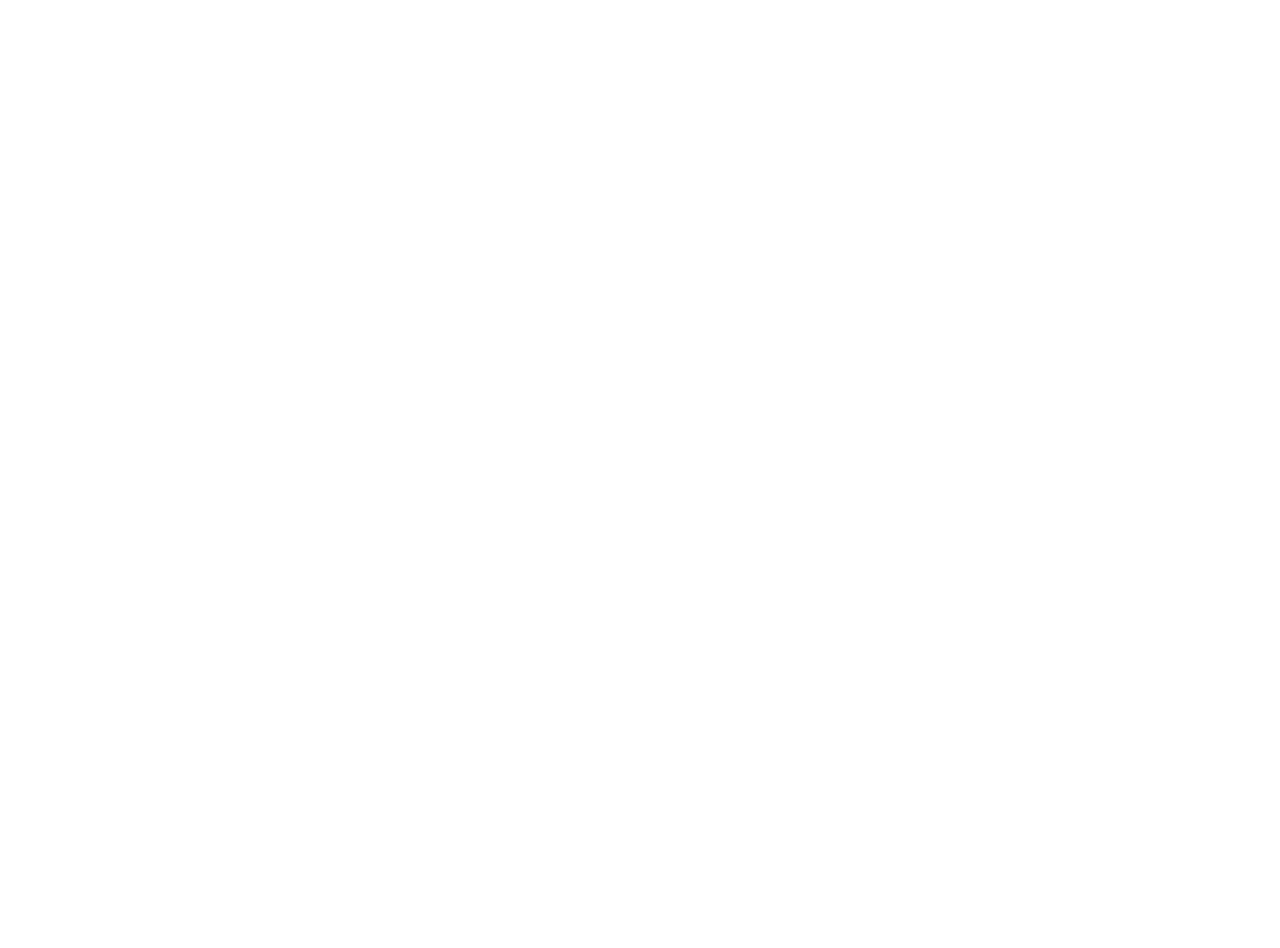
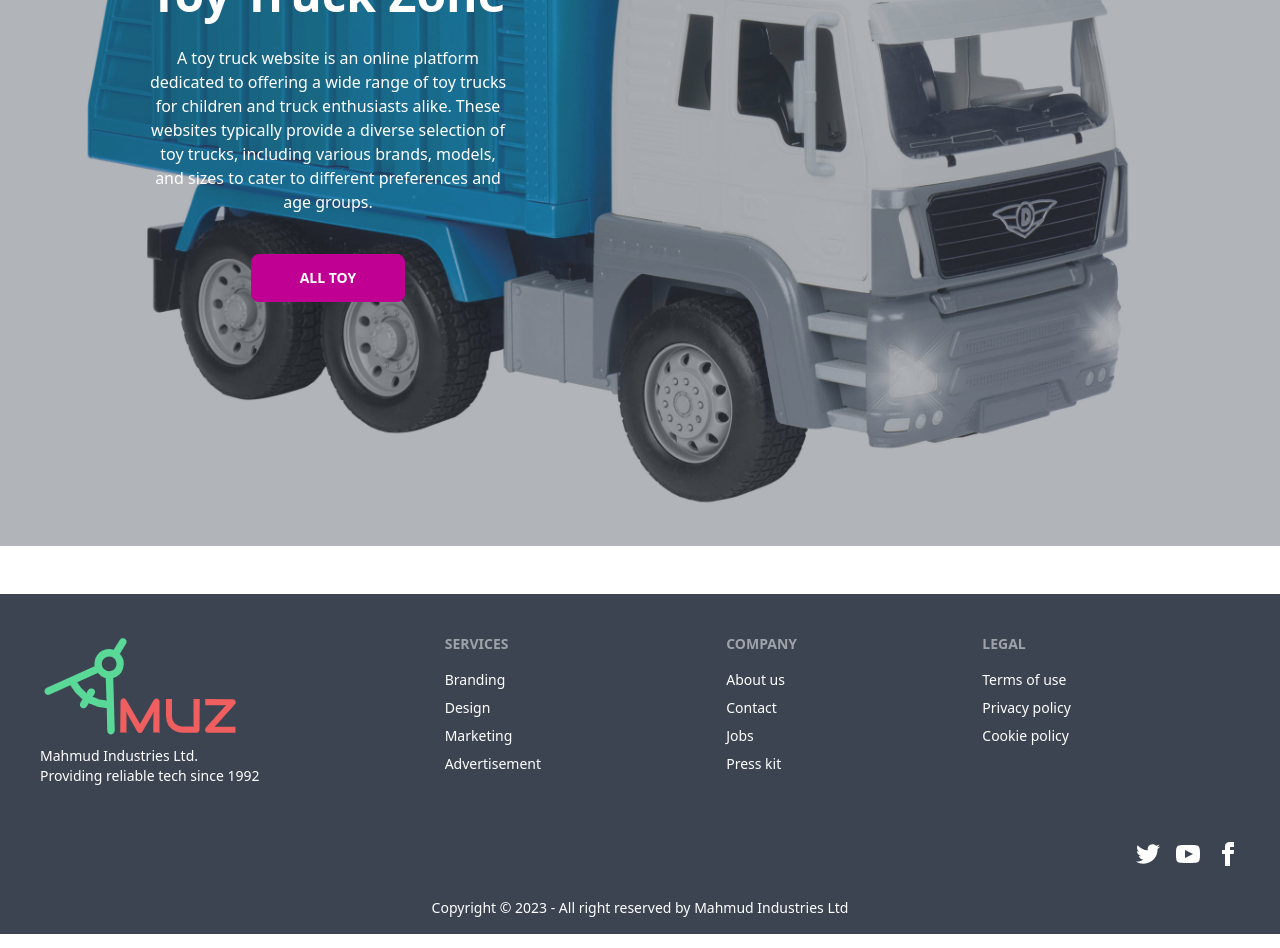
Before and after one commit to mahmud123064/toy-zone-client, a React (Vite) app: page / in a window 1280 px wide. Shown: the part 400-1348 px from the top of the page. Before the commit the page ends 800 px from the top, so only its background shows below. Built offline with nearby package versions, Linux system fonts and the light colour scheme.

Commit message:
footer created

```diff
--- a/index.html
+++ b/index.html
@@ -2,9 +2,9 @@
 <html lang="en">
   <head>
     <meta charset="UTF-8" />
-    <link rel="icon" type="image/svg+xml" href="/vite.svg" />
+    <link rel="icon" type="image/svg+xml" href="/public/main _logo.png" />
     <meta name="viewport" content="width=device-width, initial-scale=1.0" />
-    <title>Vite + React</title>
+    <title>Toy-Truck</title>
   </head>
   <body>
     <div id="root"></div>
--- /dev/null
+++ b/src/Pages/Banner/Banner.jsx
@@ -0,0 +1,20 @@
+import { Link } from "react-router-dom";
+import banner from "../../../public/toy-truck-2.jpg"
+const Banner = () => {
+    return (
+        <div className="hero min-h-screen w-full mb-12 rounded-xl" style={{ backgroundImage: `url(${banner})` }}>
+            <div className="hero-overlay bg-opacity-40"></div>
+            <div className="hero-content text-center text-neutral-content">
+                <div className="max-w-md text-white  absolute rounded-xl flex items-center h-full left-16 ml-0 top-28  ">
+                    <div className="space-y-7  pl-20">
+                        <h1 className="mb-5 text-5xl font-bold">Welcome to Toy Truck Zone</h1>
+                        <p className="mb-8 ">A toy truck website is an online platform dedicated to offering a wide range of toy trucks for children and truck enthusiasts alike. These websites typically provide a diverse selection of toy trucks, including various brands, models, and sizes to cater to different preferences and age groups.</p>
+                        <Link to="/"><button className="btn btn-active btn-secondary mt-10 px-12">All Toy</button></Link>
+                    </div>
+                </div>
+            </div>
+        </div>
+    );
+};
+
+export default Banner;
--- a/src/Pages/Home/Home/Home.jsx
+++ b/src/Pages/Home/Home/Home.jsx
@@ -1,8 +1,9 @@
+import Banner from "../../Banner/Banner";
 
 const Home = () => {
     return (
         <div>
-
+            <Banner></Banner>
         </div>
     );
 };
--- a/src/Shared/Footer/Footer.jsx
+++ b/src/Shared/Footer/Footer.jsx
@@ -1,9 +1,14 @@
-
+import { Link } from 'react-router-dom';
+import logo from '../../../public/main _logo.png'
 const Footer = () => {
     return (
-        <footer className="footer p-10 bg-base-200 text-base-content">
         <div>
-                <p>ACME Industries Ltd.<br />Providing reliable tech since 1992</p>
+            <footer className="footer p-10 bg-neutral text-neutral-content md:center">
+                <div>
+                    <Link to = '/'>
+                    <img src = {logo} alt="" />
+                    </Link>
+                    <p>Mahmud Industries Ltd.<br />Providing reliable tech since 1992</p>
                 </div>
                 <div>
                     <span className="footer-title">Services</span>
@@ -25,7 +30,30 @@
                     <a className="link link-hover">Privacy policy</a>
                     <a className="link link-hover">Cookie policy</a>
                 </div>
+
             </footer>
+            <footer className="footer px-10 py-4  bg-neutral text-neutral-content ">
+                <div className="items-center grid-flow-col">
+                    {/* <svg width="24" height="24" viewBox="0 0 24 24" xmlns="http://www.w3.org/2000/svg" fillRule="evenodd" clipRule="evenodd" className="fill-current"><path d="M22.672 15.226l-2.432.811.841 2.515c.33 1.019-.209 2.127-1.23 2.456-1.15.325-2.148-.321-2.463-1.226l-.84-2.518-5.013 1.677.84 2.517c.391 1.203-.434 2.542-1.831 2.542-.88 0-1.601-.564-1.86-1.314l-.842-2.516-2.431.809c-1.135.328-2.145-.317-2.463-1.229-.329-1.018.211-2.127 1.231-2.456l2.432-.809-1.621-4.823-2.432.808c-1.355.384-2.558-.59-2.558-1.839 0-.817.509-1.582 1.327-1.846l2.433-.809-.842-2.515c-.33-1.02.211-2.129 1.232-2.458 1.02-.329 2.13.209 2.461 1.229l.842 2.515 5.011-1.677-.839-2.517c-.403-1.238.484-2.553 1.843-2.553.819 0 1.585.509 1.85 1.326l.841 2.517 2.431-.81c1.02-.33 2.131.211 2.461 1.229.332 1.018-.21 2.126-1.23 2.456l-2.433.809 1.622 4.823 2.433-.809c1.242-.401 2.557.484 2.557 1.838 0 .819-.51 1.583-1.328 1.847m-8.992-6.428l-5.01 1.675 1.619 4.828 5.011-1.674-1.62-4.829z"></path></svg> */}
+                    {/* <p>ACME Industries Ltd. <br />Providing reliable tech since 1992</p> */}
+                </div>
+                <div className="md:place-self-center md:justify-self-end">
+                    <div className="grid grid-flow-col gap-4">
+                        <Link to = "http://www.facebook.com"><svg xmlns="http://www.w3.org/2000/svg" width="24" height="24" viewBox="0 0 24 24" className="fill-current"><path d="M24 4.557c-.883.392-1.832.656-2.828.775 1.017-.609 1.798-1.574 2.165-2.724-.951.564-2.005.974-3.127 1.195-.897-.957-2.178-1.555-3.594-1.555-3.179 0-5.515 2.966-4.797 6.045-4.091-.205-7.719-2.165-10.148-5.144-1.29 2.213-.669 5.108 1.523 6.574-.806-.026-1.566-.247-2.229-.616-.054 2.281 1.581 4.415 3.949 4.89-.693.188-1.452.232-2.224.084.626 1.956 2.444 3.379 4.6 3.419-2.07 1.623-4.678 2.348-7.29 2.04 2.179 1.397 4.768 2.212 7.548 2.212 9.142 0 14.307-7.721 13.995-14.646.962-.695 1.797-1.562 2.457-2.549z"></path></svg></Link>
+                        <a><svg xmlns="http://www.w3.org/2000/svg" width="24" height="24" viewBox="0 0 24 24" className="fill-current"><path d="M19.615 3.184c-3.604-.246-11.631-.245-15.23 0-3.897.266-4.356 2.62-4.385 8.816.029 6.185.484 8.549 4.385 8.816 3.6.245 11.626.246 15.23 0 3.897-.266 4.356-2.62 4.385-8.816-.029-6.185-.484-8.549-4.385-8.816zm-10.615 12.816v-8l8 3.993-8 4.007z"></path></svg></a>
+                        <a><svg xmlns="http://www.w3.org/2000/svg" width="24" height="24" viewBox="0 0 24 24" className="fill-current"><path d="M9 8h-3v4h3v12h5v-12h3.642l.358-4h-4v-1.667c0-.955.192-1.333 1.115-1.333h2.885v-5h-3.808c-3.596 0-5.192 1.583-5.192 4.615v3.385z"></path></svg></a>
+                    </div>
+                </div>
+            </footer>
+            <div className="grid grid-flow-col-3">
+                <div className="footer footer-center p-4 bg-neutral text-neutral-content">
+                    <p>Copyright © 2023 - All right reserved by Mahmud Industries Ltd</p>
+                </div>
+            </div>
+
+        </div>
+
+
     );
 };
 
--- a/src/Shared/Navbar/Navbar.jsx
+++ b/src/Shared/Navbar/Navbar.jsx
@@ -11,7 +11,7 @@
     const [isMenuOpen, setIsMenuOpen] = useState(false)
     return (
         // sm:max-w-xl md:max-w-full lg:max-w-screen-xl md:px-28 lg:px-28
-        <div className='md:bg-gray-300 py-5 '>
+        <div className='md:bg-gray-300 py-5 mb-6 mt-8'>
         <div className='relative flex items-center justify-between px-auto '>
             {/* Logo Section */}
             <Link to='/' className='inline-flex items-center'>
--- a/src/main.jsx
+++ b/src/main.jsx
@@ -8,7 +8,9 @@
 import router from './Routes/Routes.jsx';
 
 ReactDOM.createRoot(document.getElementById('root')).render(
-  <React.StrictMode>
+  <div className='max-w-7xl mx-auto mb-6'>
+    <React.StrictMode>
   <RouterProvider router={router} />
   </React.StrictMode>,
+  </div>
 )
```
Also changed, not shown: public/toy-truck-2.jpg (added). Lines whose indentation alone changed are shown as unchanged.
